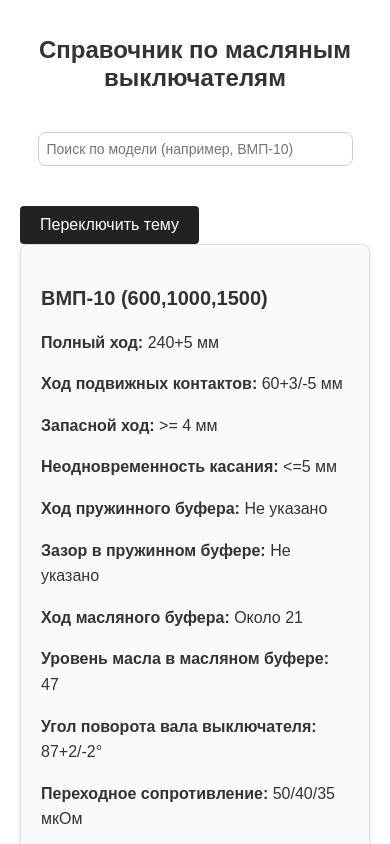
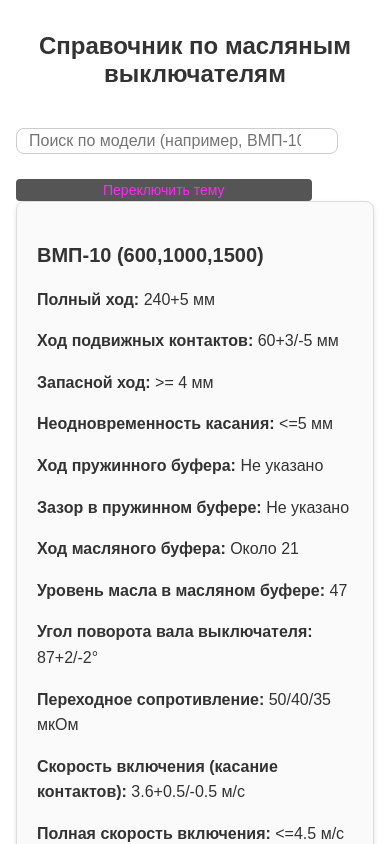
Before and after one commit to GurDoc/oil-breaker-guide, a React (Create React App) app: page / in a window 390 px wide. Shown: the top 844 px of the page. Built offline with nearby package versions, Linux system fonts and the light colour scheme.

Commit message:
Updated content

```diff
--- a/src/App.css
+++ b/src/App.css
@@ -64,53 +64,120 @@ body.dark .suggestion-item:hover {
   background-color: #444;
 }
 
-/* Контейнер для строки поиска */
+/* Стили для контейнера поиска */
 .search-container {
   position: relative;
-  width: 100%;
-  max-width: 500px; /* Максимальная ширина на десктопе */
-  margin: 0 auto;
+  display: inline-block;
+  width: 90%; /* Убедитесь, что контейнер для поиска занимает всю доступную ширину */
+  max-width: 500px; /* Ограничиваем максимальную ширину (по желанию) */
 }
-/* Сам input */
+
 .input {
-  width: 100%;
-  padding: 10px 40px 10px 10px; /* справа место под крестик */
-  font-size: 16px;
-  border-radius: 8px;
+  width: 150%; /* Поле поиска будет занимать всю доступную ширину контейнера */
+  padding-right: 80px; /* Оставляем пространство для кнопки крестика */
+  padding-left: 10px;  /* Немного отступа слева для красоты */
+  font-size: 13px;
+  height: 20px;  /* Устанавливаем высоту для консистентности */
   border: 1px solid #ccc;
-  box-sizing: border-box;
+  border-radius: 4px;
 }
-/* Кнопка-крестик */
+
 .clear-button {
   position: absolute;
-  right: 10px;
   top: 50%;
+  right: 100px;
   transform: translateY(-50%);
   background: transparent;
   border: none;
   font-size: 18px;
   cursor: pointer;
-  color: #888;
-  padding: 0;
-  line-height: 1;
-}
-/* Кнопка при наведении */
-.clear-button:hover {
   color: #333;
 }
-/* Адаптивность — чтобы хорошо смотрелось и на мобильных */
-@media (max-width: 600px) {
-  .search-container {
-    max-width: 90%;
-  }
 
-  .input {
-    font-size: 14px;
-    padding: 8px 36px 8px 8px;
-  }
+.clear-button:hover {
+  color: red; /* Цвет крестика при наведении */
+}
 
-  .clear-button {
-    font-size: 16px;
-    right: 8px;
-  }
+/* Стили для кнопки переключения темы */
+.theme-toggle {
+  margin-top: 5px;  /* Расстояние от поля поиска */
+  padding: 3px 87px;
+  font-size: 14px;
+  cursor: pointer;
+  background-color: #555555;
+  color: rgb(255, 40, 244);
+  border: none;
+  border-radius: 4px;
+  display: inline-block;
 }
+
+.theme-toggle:hover {
+  background-color: #2a2b2a;
+}
+/* Контейнер страницы */
+.container {
+  max-width: 800px;
+  margin: 0 auto;
+  padding: 16px;
+}
+
+/* Поле ввода */
+.input-wrapper {
+  position: relative;
+  width: 100%;
+  margin-bottom: 8px;
+}
+
+.input {
+  width: 100%;
+  padding: 12px 36px 12px 12px;
+  font-size: 16px;
+  border: 1px solid #ccc;
+  border-radius: 8px;
+  box-sizing: border-box;
+}
+
+/* Кнопка-крестик */
+.clear-button {
+  position: absolute;
+  top: 50%;
+  right: 100px;
+  transform: translateY(-50%);
+  background: transparent;
+  border: none;
+  font-size: 18px;
+  cursor: pointer;
+}
+
+/* Подсказки */
+.suggestions-list {
+  list-style: none;
+  margin: 0;
+  padding: 0;
+  border: 1px solid #ccc;
+  border-top: none;
+  border-radius: 0 0 8px 8px;
+  max-height: 150px;
+  overflow-y: auto;
+  background-color: var(--suggestion-bg);
+}
+
+.suggestion-item {
+  padding: 10px;
+  cursor: pointer;
+}
+
+.suggestion-item:hover {
+  background-color: var(--suggestion-hover);
+}
+
+/* Цвета в зависимости от темы */
+body.light {
+  --suggestion-bg: #fff;
+  --suggestion-hover: #f0f0f0;
+}
+
+body.dark {
+  --suggestion-bg: #333;
+  --suggestion-hover: #444;
+}
```
